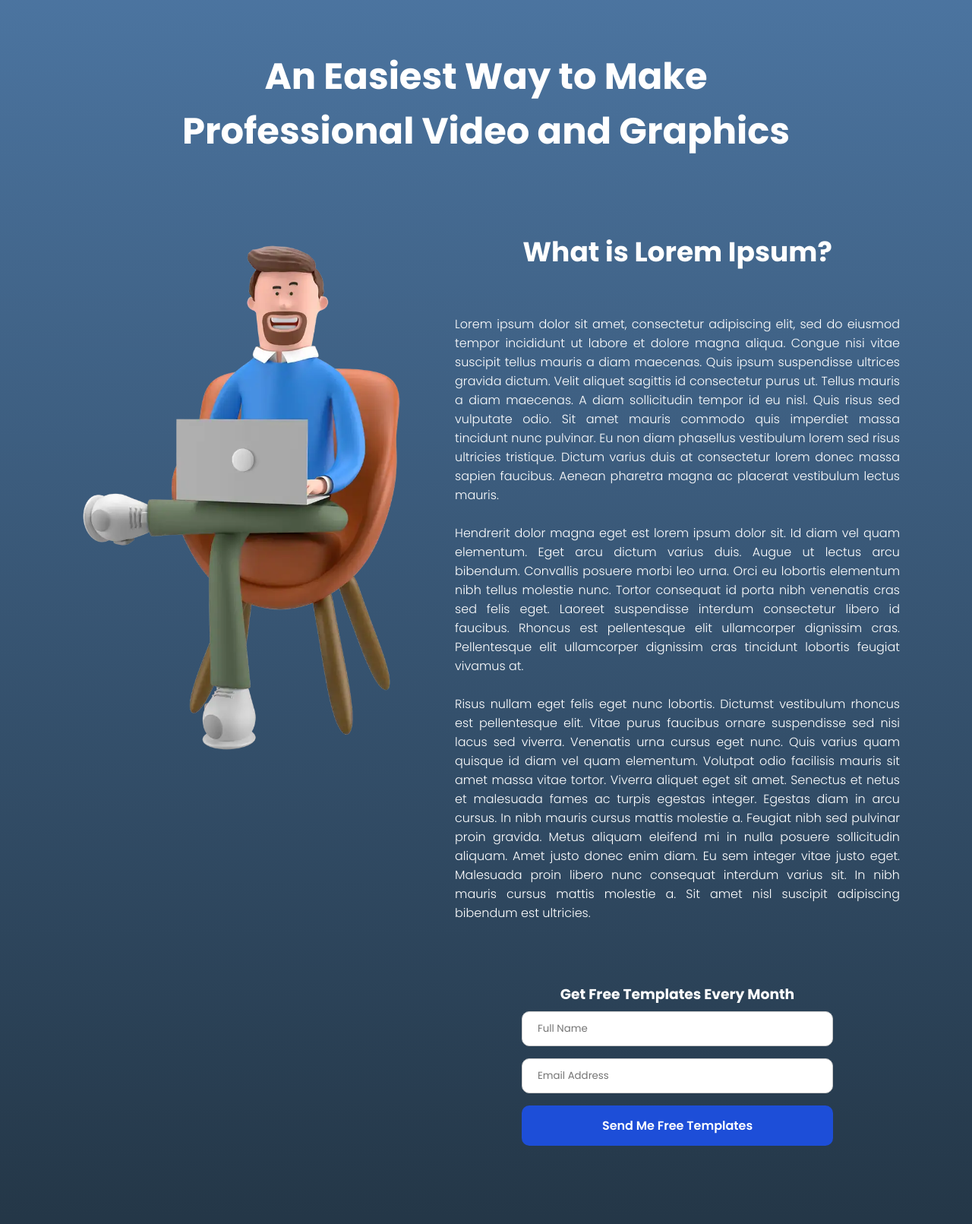
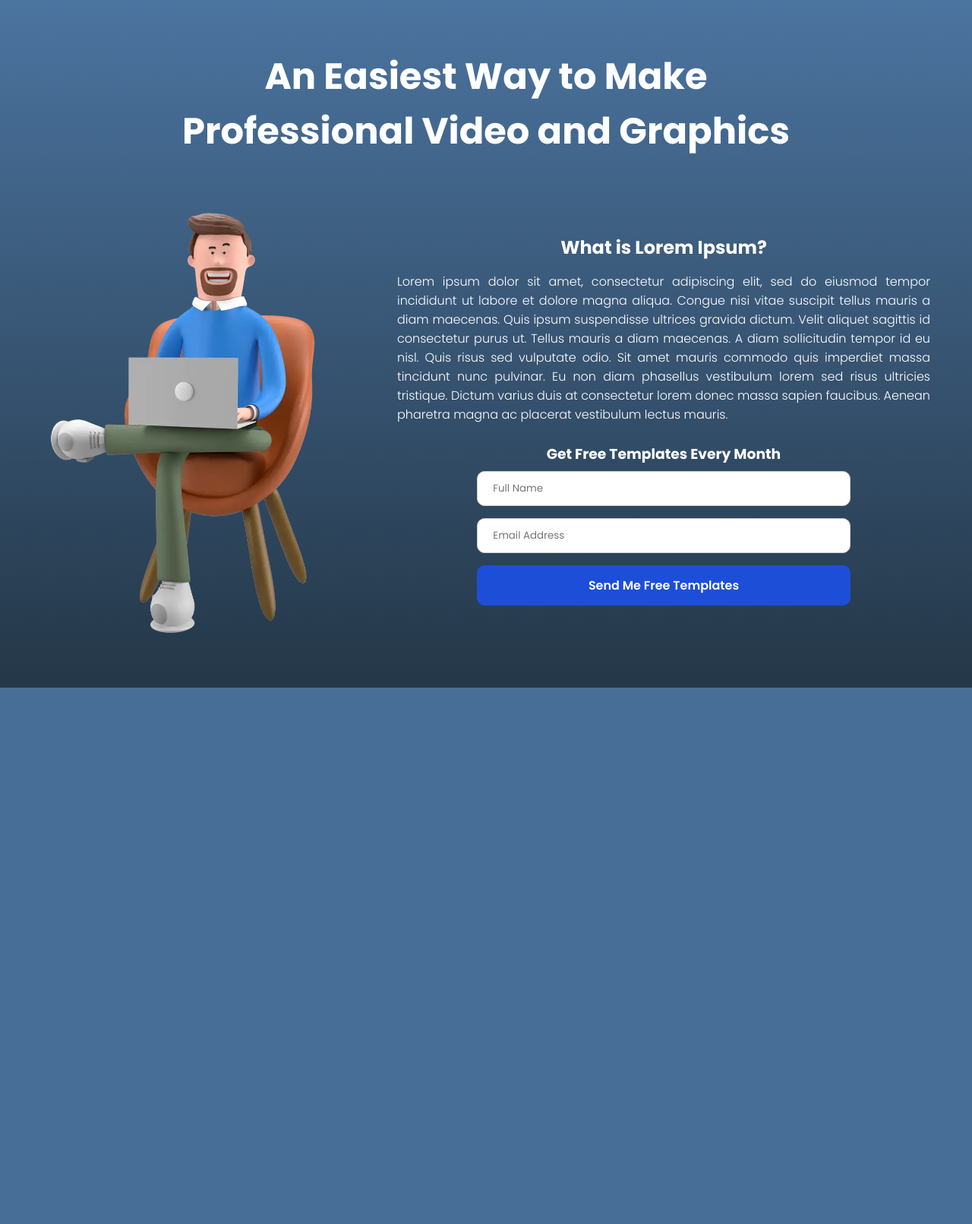
Before and after one commit to Pras00/Lead_Magnet, a PHP site: page / in a window 1280 px wide. Shown: the whole page at 76% size. After the commit the page ends 905 px from the top, so only its background shows below. Run offline with PHP 8.4, Linux system fonts and the light colour scheme.

Commit message:
[FIX] Ubah layout

```diff
--- a/artikel-template/css/style.css
+++ b/artikel-template/css/style.css
@@ -146,22 +144,23 @@
         margin-top: 65px;
     }
 
-    .grid-container {
-        display: grid;
-        grid-template-columns: auto auto;
-        gap: 55px;
-        padding: 95px;
+    .content {
+        display: flex;
+        align-items: center;
+        justify-content: center;
+        flex-direction: row;
+        padding: 55px;
     }
 
-    .item1 {
-        grid-row: 1 / 4;
+    .container-content {
+        max-width: 60%;
     }
 
     img {
-        width: 100%;
+        width: 80%;
     }
 
-    .item2 {
+    #title {
         font-family: "Poppins", sans-serif;
         font-weight: 700;
         font-style: normal;
@@ -169,9 +168,10 @@
         /* color: rgb(15 23 42); */
         text-align: center;
         font-size: 1.5rem;
+        margin-bottom: 15px;
     }
 
-    .item3 {
+    #desc {
         font-family: "Poppins", sans-serif;
         font-weight: 300;
         font-style: normal;
@@ -181,7 +181,7 @@
         font-size: 1rem;
     }
 
-    .item4 {
+    form {
         font-family: "Poppins", sans-serif;
         font-weight: 600;
         font-style: normal;
@@ -189,7 +189,6 @@
         /* color: rgb(15 23 42); */
         text-align: center;
         font-size: 1rem;
-        margin-top: 25px;
     }
 
     input {
--- a/artikel-template/index.html
+++ b/artikel-template/index.html
@@ -19,17 +19,17 @@
             Professional Video and Graphics
         </h1>
 
-        <div class="grid-container">
-            <div class="item1">
+        <div class="content">
+
+            <div class="img">
                 <img src="img/101.webp" alt="">
             </div>
-            <div class="item2">
-                <h2>
+
+            <div class="container-content">
+                    <h2 id="title">
                         What is Lorem Ipsum?
                     </h2>
-            </div>
-            <div class="item3">
-                <p>
+                    <p id="desc">
                         Lorem ipsum dolor sit amet, consectetur adipiscing elit, sed do eiusmod tempor incididunt ut labore
                         et dolore magna aliqua. Congue nisi vitae suscipit tellus mauris a diam maecenas. Quis ipsum
                         suspendisse ultrices gravida dictum. Velit aliquet sagittis id consectetur purus ut. Tellus mauris a
@@ -37,26 +37,7 @@
                         commodo quis imperdiet massa tincidunt nunc pulvinar. Eu non diam phasellus vestibulum lorem sed
                         risus ultricies tristique. Dictum varius duis at consectetur lorem donec massa sapien faucibus.
                         Aenean pharetra magna ac placerat vestibulum lectus mauris.<br><br>
-
-                    Hendrerit dolor magna eget est lorem ipsum dolor sit. Id diam vel quam elementum. Eget arcu dictum
-                    varius duis. Augue ut lectus arcu bibendum. Convallis posuere morbi leo urna. Orci eu lobortis
-                    elementum nibh tellus molestie nunc. Tortor consequat id porta nibh venenatis cras sed felis eget.
-                    Laoreet suspendisse interdum consectetur libero id faucibus. Rhoncus est pellentesque elit
-                    ullamcorper dignissim cras. Pellentesque elit ullamcorper dignissim cras tincidunt lobortis feugiat
-                    vivamus at. <br><br>
-
-                    Risus nullam eget felis eget nunc lobortis. Dictumst vestibulum rhoncus est pellentesque elit. Vitae
-                    purus faucibus ornare suspendisse sed nisi lacus sed viverra. Venenatis urna cursus eget nunc. Quis
-                    varius quam quisque id diam vel quam elementum. Volutpat odio facilisis mauris sit amet massa vitae
-                    tortor. Viverra aliquet eget sit amet. Senectus et netus et malesuada fames ac turpis egestas
-                    integer. Egestas diam in arcu cursus. In nibh mauris cursus mattis molestie a. Feugiat nibh sed
-                    pulvinar proin gravida. Metus aliquam eleifend mi in nulla posuere sollicitudin aliquam. Amet justo
-                    donec enim diam. Eu sem integer vitae justo eget. Malesuada proin libero nunc consequat interdum
-                    varius sit. In nibh mauris cursus mattis molestie a. Sit amet nisl suscipit adipiscing bibendum est
-                    ultricies.
                     </p>
-            </div>
-            <div class="item4">
                     <form>
                         <h3>Get Free Templates Every Month</h3>
                         <input type="text" id="name" placeholder="Full Name" required />
@@ -64,7 +45,9 @@
                         <button type="submit">Send Me Free Templates</button>
                     </form>
             </div>
+
         </div>
+
     </div>
 
 </body>
```
Also changed, not shown: other parts of artikel-template/css/style.css (+13 -15 lines). Lines whose indentation alone changed are shown as unchanged.
